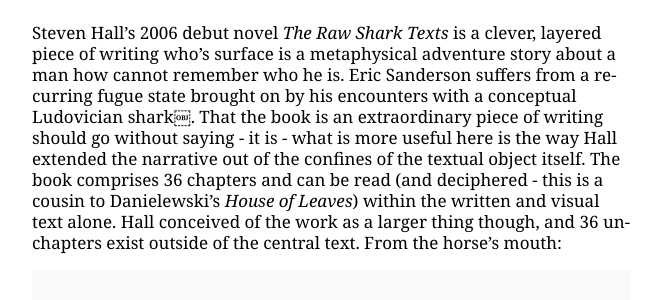
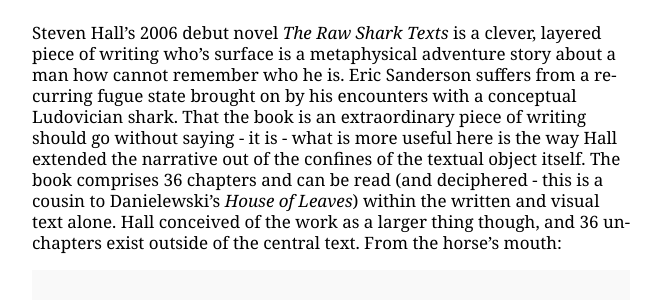
Before and after one commit to baldurbjarnason/this-is-not-a-book, a Jekyll site: the page built from Transmedia/Unchapters.md, in a window 1280 px wide. Shown: the part 262-562 px from the top of the page, without its empty margins (309-970 px from the left). Built offline with Jekyll 4.4.1, drawn with Linux system fonts in a browser that asks for light colours; comment, search, counter and statistics services are not loaded; some of the changed text lies outside the part shown.

Commit message:
Minor fixes.

```diff
--- a/Transmedia/Unchapters.md
+++ b/Transmedia/Unchapters.md
@@ -9,7 +9,7 @@
 layered piece of writing who’s surface is a metaphysical adventure story
 about a man how cannot remember who he is. Eric Sanderson suffers from a
 recurring fugue state brought on by his encounters with a conceptual
-Ludovician shark￼. That the book is an extraordinary piece of writing
+Ludovician shark. That the book is an extraordinary piece of writing
 should go without saying - it is - what is more useful here is the way
 Hall extended the narrative out of the confines of the textual object
 itself. The book comprises 36 chapters and can be read (and deciphered -
@@ -39,7 +39,7 @@
 enterprise. The attention Hall and the book has received, however, is
 tied into this vision for a book that does not stop with the binding and
 endpapers. Hall suggests that an unchapter was attached to the underside
-of a bench outside Glossop in Derbyshire ￼until its removal by persons
+of a bench outside Glossop in Derbyshire until its removal by persons
 unknown prior to 2009.
 
 Is this transmedia though?
```
Also changed, not shown: House_of_Leaves_memo.md (+1 -1 lines), What_is_digital_writing/Hackathons.md (+1 -1 lines), 1 other file.
